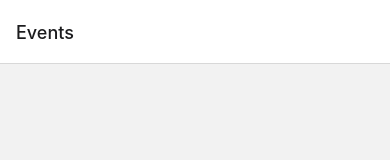
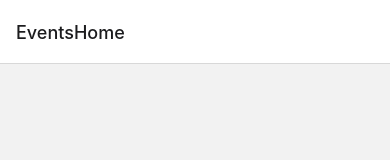
Before and after one commit to LengSiang/Demo-Project, a React Native app: screen /Events in a window 390 px wide. Shown: the top 160 px of the page. Built offline with nearby package versions, Linux system fonts and the light colour scheme.

Commit message:
title bar

```diff
--- a/App.js
+++ b/App.js
@@ -34,7 +34,10 @@
         })}
       >
         <Tab.Screen name="Home" component={HomeScreen} />
-        <Tab.Screen name="Events" component={EventsScreen} />
+        <Tab.Screen name="Events"
+        options={{ headerShown: false }}
+        component={EventsScreen}
+        />
         <Tab.Screen name="Contact" component={ContactScreen} />
       </Tab.Navigator>
     </NavigationContainer>
--- a/Screens/EventsScreen.js
+++ b/Screens/EventsScreen.js
@@ -1,8 +1,9 @@
 import * as React from 'react';
 import { Text, View } from 'react-native';
 import { FontAwesome } from "@expo/vector-icons";
+import { createStackNavigator } from "@react-navigation/stack";
 
-export default function EventsScreen() {
+function EventsScreen() {
     return (
       <View style={{ flex: 1, justifyContent: 'center', alignItems: 'center' }}>
         <Text>Events!</Text>
@@ -10,3 +11,13 @@
       </View>
     );
   }
+
+const Stack = createStackNavigator();
+
+export default function EventsStack() {
+    return (
+      <Stack.Navigator>
+        <Stack.Screen name="EventsHome" component={EventsScreen}/>
+      </Stack.Navigator>
+    )
+  }
```
